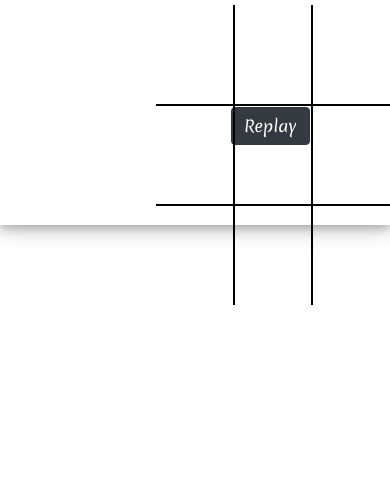
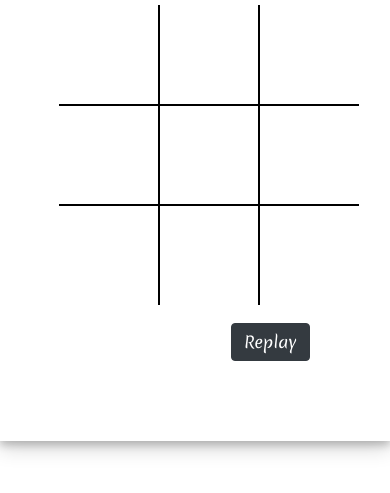
Before and after one commit to Frehiwot-G/Frehiwot-G.github.io, a plain HTML site: page Tic_Tok_Toe_game/index.html in a window 390 px wide. Shown: the part 115-608 px from the top of the page. Drawn offline with nearby package versions, Linux system fonts and the light colour scheme.

Commit message:
responsive

```diff
--- a/Tic_Tok_Toe_game/style.css
+++ b/Tic_Tok_Toe_game/style.css
@@ -58,3 +58,35 @@ table tr td:last-child{
     color: white;
     font-size: 2em;
 }
+
+@media screen and (max-width:1024px) {
+    .btn-dark{
+        margin-top: 55%;
+    }
+    table{
+        left: 30%;
+    }
+}
+@media screen and (max-width:766px) {
+    .btn-dark{
+        margin-top: 75%;
+    }
+}
+
+@media screen and (max-width:480px) {
+    .btn-dark{
+        margin-top: 95%;
+    }
+    table{
+        left:15%;
+    }
+}
+@media screen and (max-width:375px) {
+    table{
+        top: 155px;
+        left:10%;
+    }
+    .btn-dark{
+        margin-top: 115%;
+    }
+}
```
